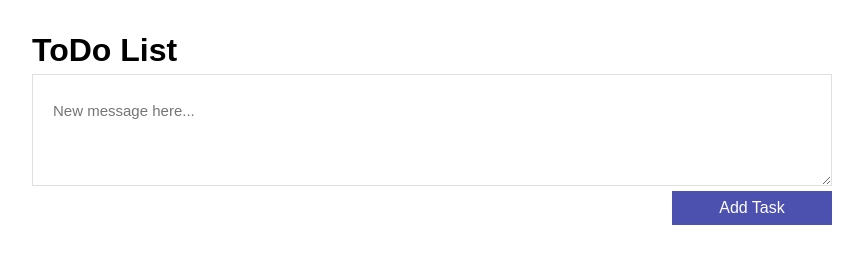
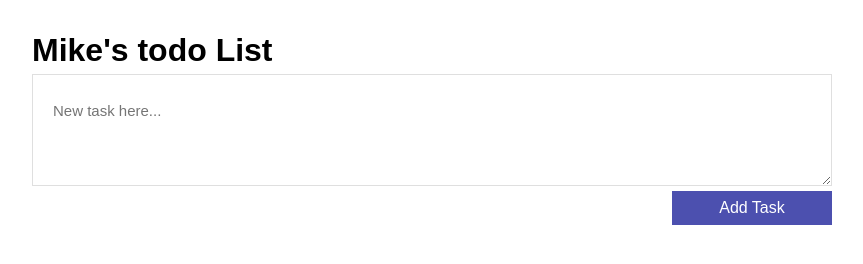
Before and after one commit to todo-site-mulderink1/TodoApp, a website: page client/views/index.html in a window 1280 px wide. Shown: the whole page, without its empty margins (208-1071 px from the left). Drawn offline with nearby package versions, Linux system fonts and the light colour scheme; files that its build step writes are made by us from their sources; files whose address does not match are found by name.

Commit message:
Changed IDs

```diff
--- a/client/views/index.html
+++ b/client/views/index.html
@@ -8,11 +8,11 @@
   </head>
   <body>
     <div id="container">
-      <h1>ToDo List</h1>
+      <h1>Mike's todo List</h1>
       <div id="new-message">
         <div class="row">
           <div>
-            <textarea id="desc" placeholder="New message here..."></textarea>
+            <textarea id="desc" placeholder="New task here..."></textarea>
           </div>
           <button id="save">Add Task</button>
           <ul id="message-list"></ul>
```
